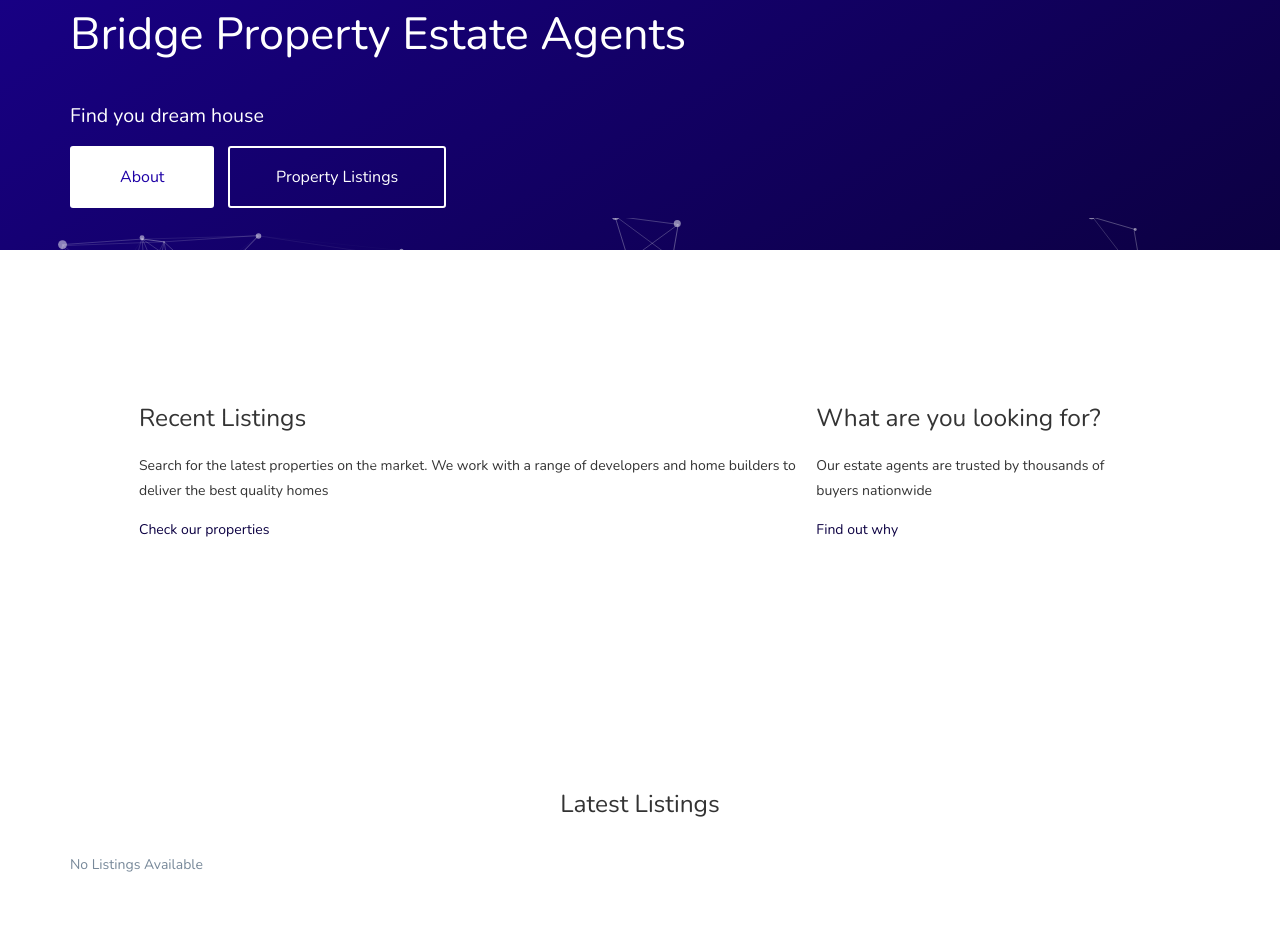
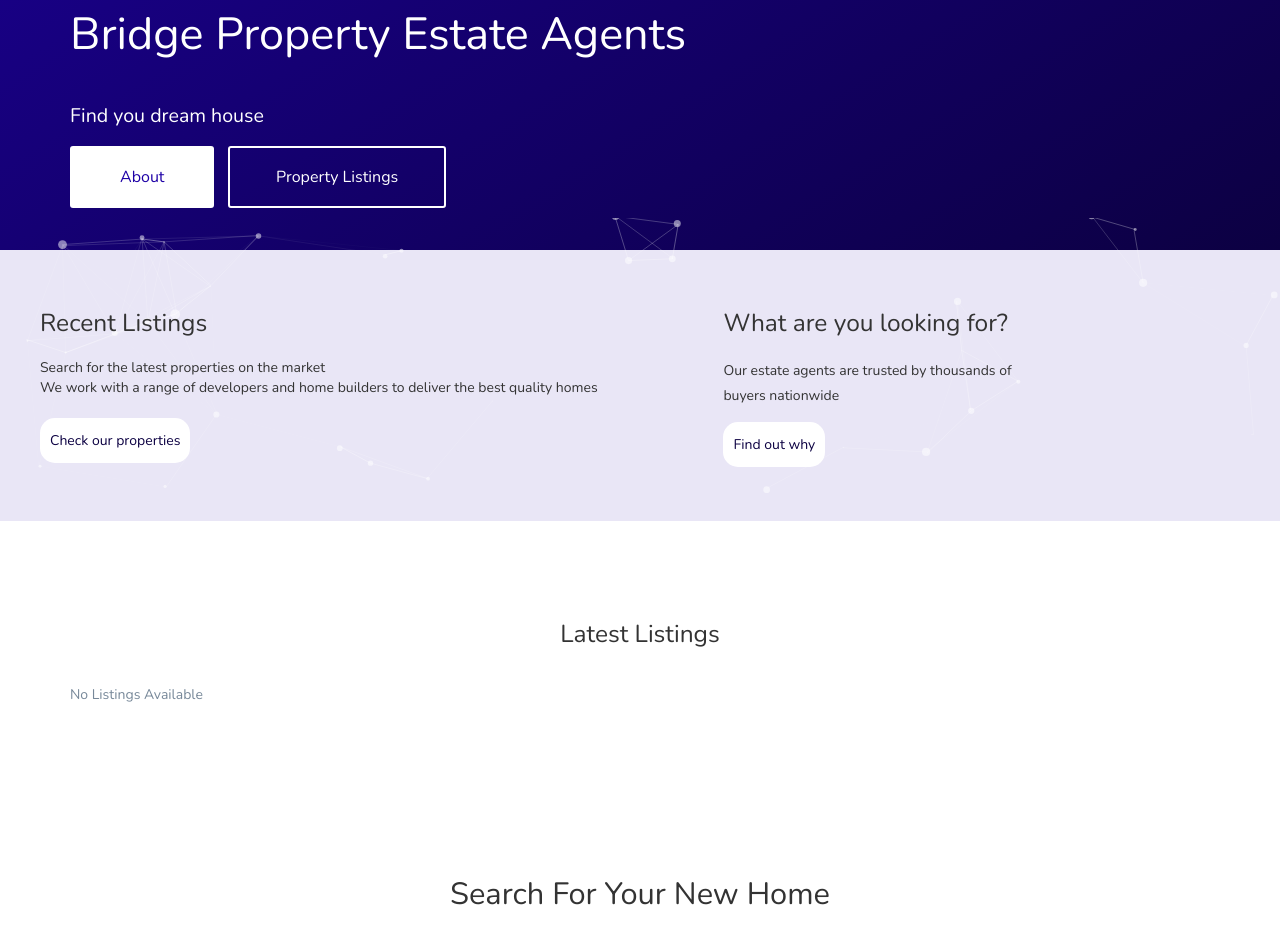
Before and after one commit to FintanMi/bridge-property-estate-agents, a Django app: page / in a window 1280 px wide. Shown: the part 550-1481 px from the top of the page. Run offline with Django 3.2, Linux system fonts and the light colour scheme; data that the repository does not hold is empty; parts of the project's set-up code (start-up, migrations or seed data) failed here and were passed over; some libraries are stand-ins or nearby versions.

Commit message:
Styled features section

```diff
--- a/static/css/styles.css
+++ b/static/css/styles.css
@@ -493,6 +493,10 @@ Buttons
 .arrow-btn {
     display: inline-block;
     color: #0c0042;
+    border: 1px;
+    border-radius: 15px;
+    background-color: #fff;
+    padding: 10px;
 }
 .showcase {
     margin-top: 50px
@@ -597,7 +601,7 @@ header i {
 /* ==========================================================================
 Custom Slider Controls (Flickity)
 ========================================================================== */
-.flickity-page-dots .dot {
+/* .flickity-page-dots .dot {
     width: 13px;
     height: 13px;
     opacity: 1;
@@ -608,39 +612,43 @@ Custom Slider Controls (Flickity)
 }
 .flickity-page-dots .dot.is-selected {
     background: white;
-}
+} */
 
 /* ==========================================================================
 Features
 ========================================================================== */
 .features-intro {
-    padding: 60px 0;
+    padding: 40px;
+    display: flex;
+    background-color: #e9e6f6;
 }
-#canvas-basic {
-    display: block;
-    width: 100%;
-    height: 100%;
+
+.recent-listings {
+    flex: 0 0  60%;
+    margin-right: 40px;
+    padding: 20px;
 }
-.intro {
+
+.recent-list {
+    list-style: none;
+    margin: 20px 0;
+}
+
+.looking {
+    flex: 1;
+    padding: 20px;
+}
+
+
+
+/* .intro {
     width: 90%;
     margin: 0 auto;
     padding: 75px;
     display: flex;
-}
-.features-bg {
-    position: relative;
-    min-height: 400px;
-    background: url('../img/home.jpg') no-repeat center center;
-    background-size: cover;
-    overflow: hidden;
-}
-.features-img {
-    width: 50%;
-    height: 60vh;
-    text-align: center;
-    line-height: 400px;
-}
-.features-slider {
+} */
+
+/* .features-slider {
     position: relative;
     padding: 11% 100px 10% 100px;
     height: 400px;
@@ -664,9 +672,6 @@ Features
     color: #fff;
     font-size: 14px;
 }
-.features-intro-img {
-    position: relative
-}
 .slides li h1 {
     margin: 0;
     padding: 0;
@@ -678,7 +683,7 @@ Features
 }
 .features-slider .flickity-page-dots .dot {
     margin: 0 12px 0 0;
-}
+} */
 
 /* ==========================================================================
 Features List
--- a/templates/bridgeproperty/index.html
+++ b/templates/bridgeproperty/index.html
@@ -3,24 +3,23 @@
 {% load humanize %}
 {% block title %} | Welcome {% endblock %}
 {% block content %}
-<section class="features-intro" id="canvas-basic">
-    <div class="container-fluid">
+<section class="features-intro">
+    <div class="contain">
         <div class="row">
-            <div class="intro">
-                <div class="features-info">
+            <div class="col-md-8">
                 <h2>Recent Listings</h2>
-                    <p>Search for the latest properties on the market.
-                        We work with a range of developers and home builders
-                        to deliver the best quality homes
-                    </p>
+                <ul class="recent-list">
+                    <li>Search for the latest properties on the market</li>
+                    <li>We work with a range of developers and home builders
+                        to deliver the best quality homes</li>
+                </ul>
                 <p><a href="{% url 'listings' %}#listings" class="arrow-btn">
                         Check our properties</a></p>
             </div>
-                <div class="features-info">
+            <div class="col-md-4">
                 <h2>What are you looking for?</h2>
                 <p>Our estate agents are trusted by thousands of buyers nationwide</p>
                 <p><a href="{% url 'about' %}#about" class="arrow-btn">Find out why</a></p>
-                </div>
             </div>
         </div>
     </div>
```
Lines whose indentation alone changed are shown as unchanged.
